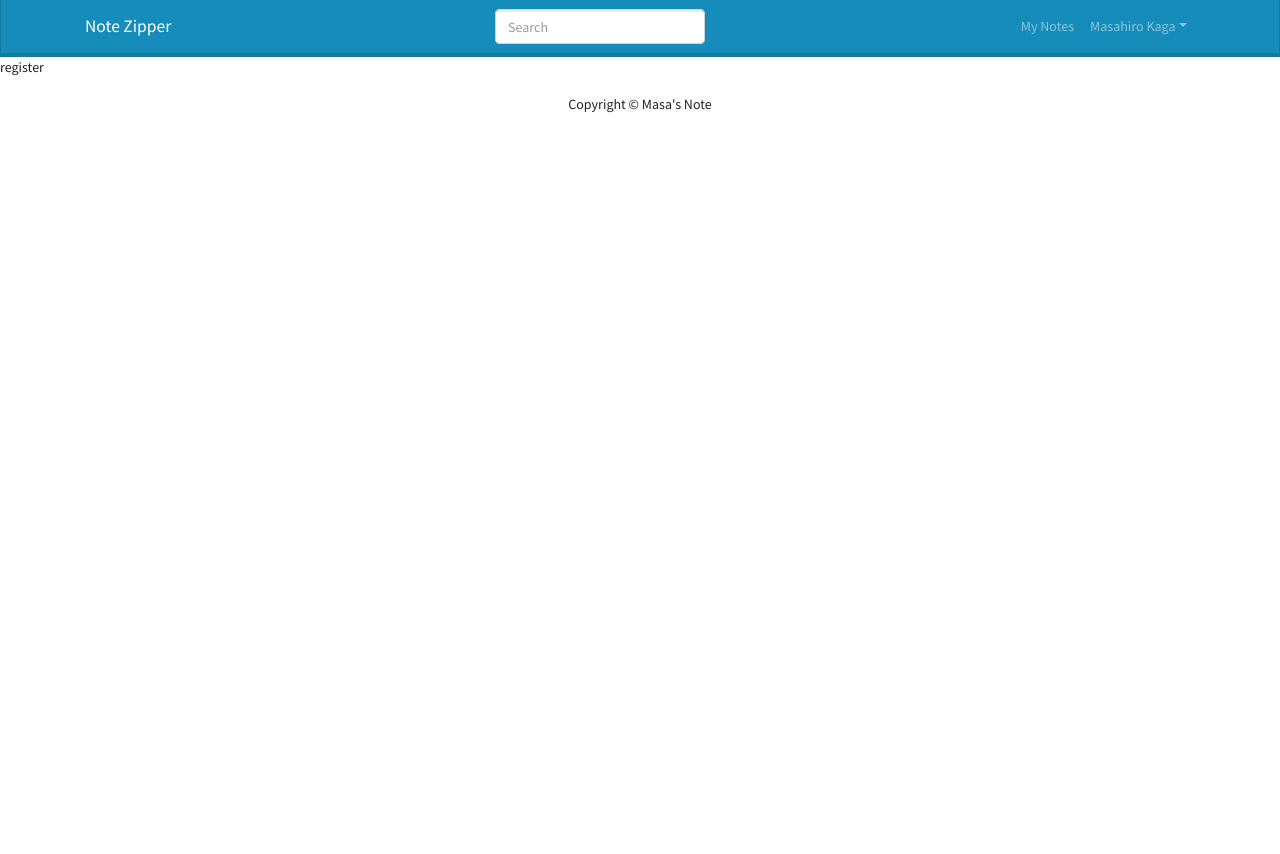
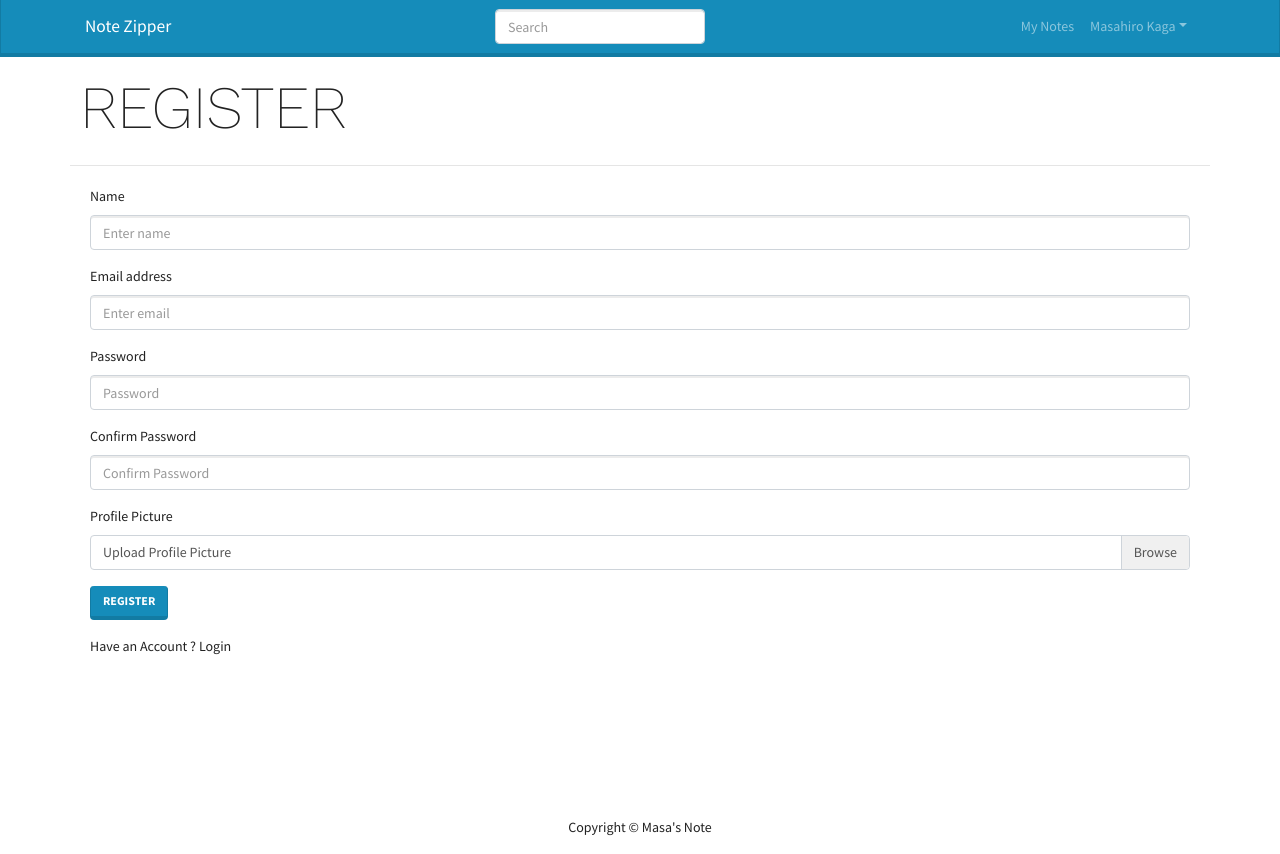
Before and after one commit to Masahiro-Kaga/portfolio-note-app, a React (Create React App) app in the folder frontend/: page /register in a window 1280 px wide. Before the commit the page ends 800 px from the top, so only its background shows below. Built offline with nearby package versions, Linux system fonts and the light colour scheme.

Commit message:
#9 -54:00 RegisterScreen preparation at the beginning

```diff
--- a/frontend/src/screens/RegisterScreen/RegisterScreen.js
+++ b/frontend/src/screens/RegisterScreen/RegisterScreen.js
@@ -1,7 +1,96 @@
-import React from 'react';
+import React, { useState } from "react";
+import { Form, Button, Row, Col } from "react-bootstrap";
+import { Link } from "react-router-dom";
+import Loading from "../../components/Loading";
+import ErrorMessage from "../../components/ErrorMessage";
+import MainScreen from "../../components/MainScreen";
 
 const RegisterScreen = () => {
-  return <div>register</div>;
+  const [email, setEmail] = useState("");
+  const [name, setName] = useState("");
+  const [pic, setPic] = useState(
+    "https://icon-library.com/images/anonymous-avatar-icon/anonymous-avatar-icon-25.jpg"
+  );
+  const [password, setPassword] = useState("");
+  const [confirmpassword, setConfirmPassword] = useState("");
+  const [message, setMessage] = useState(null);
+  const [picMessage, setPicMessage] = useState(null);
+  const [error, setError] = useState(false);
+  const [loading, setLoading] = useState(false);
+
+  return (
+    <MainScreen title="REGISTER">
+      <div className="loginContainer">
+        {/* {error && <ErrorMessage variant="danger">{error}</ErrorMessage>}
+        {message && <ErrorMessage variant="danger">{message}</ErrorMessage>}
+        {loading && <Loading />} */}
+        <Form>
+          <Form.Group controlId="name">
+            <Form.Label>Name</Form.Label>
+            <Form.Control
+              type="name"
+              value={name}
+              placeholder="Enter name"
+              onChange={(e) => setName(e.target.value)}
+            />
+          </Form.Group>
+
+          <Form.Group controlId="formBasicEmail">
+            <Form.Label>Email address</Form.Label>
+            <Form.Control
+              type="email"
+              value={email}
+              placeholder="Enter email"
+              onChange={(e) => setEmail(e.target.value)}
+            />
+          </Form.Group>
+
+          <Form.Group controlId="formBasicPassword">
+            <Form.Label>Password</Form.Label>
+            <Form.Control
+              type="password"
+              value={password}
+              placeholder="Password"
+              onChange={(e) => setPassword(e.target.value)}
+            />
+          </Form.Group>
+
+          <Form.Group controlId="confirmPassword">
+            <Form.Label>Confirm Password</Form.Label>
+            <Form.Control
+              type="password"
+              value={confirmpassword}
+              placeholder="Confirm Password"
+              onChange={(e) => setConfirmPassword(e.target.value)}
+            />
+          </Form.Group>
+
+          {/* {picMessage && (
+            <ErrorMessage variant="danger">{picMessage}</ErrorMessage>
+          )} */}
+          <Form.Group controlId="pic">
+            <Form.Label>Profile Picture</Form.Label>
+            <Form.File
+              // onChange={(e) => postDetails(e.target.files[0])}
+              id="custom-file"
+              type="image/png"
+              label="Upload Profile Picture"
+              custom
+            />
+          </Form.Group>
+
+          <Button variant="primary" type="submit">
+            Register
+          </Button>
+        </Form>
+        <Row className="py-3">
+          <Col>
+            Have an Account ? <Link to="/login">Login</Link>
+          </Col>
+        </Row>
+      </div>
+    </MainScreen>
+  );
 };
 
 export default RegisterScreen;
```
